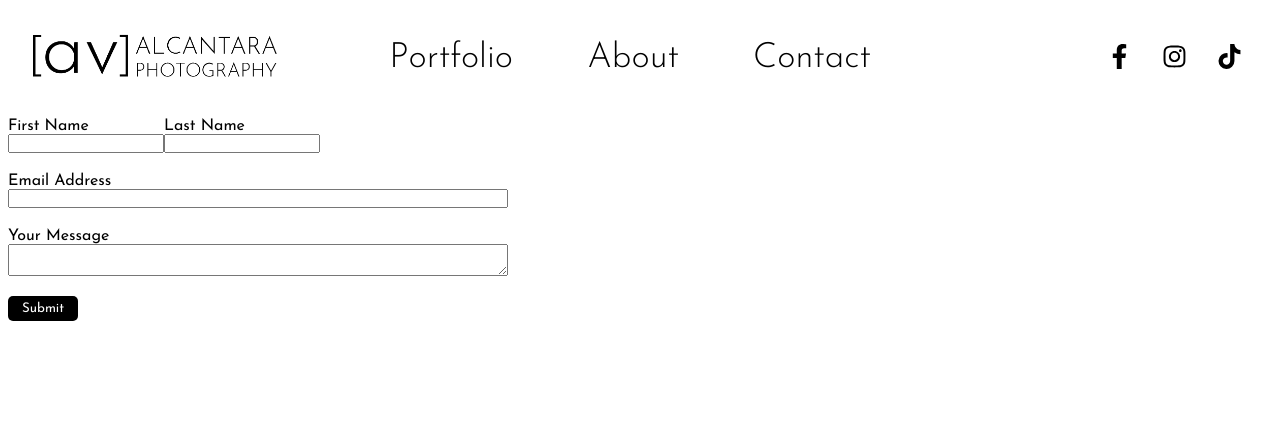
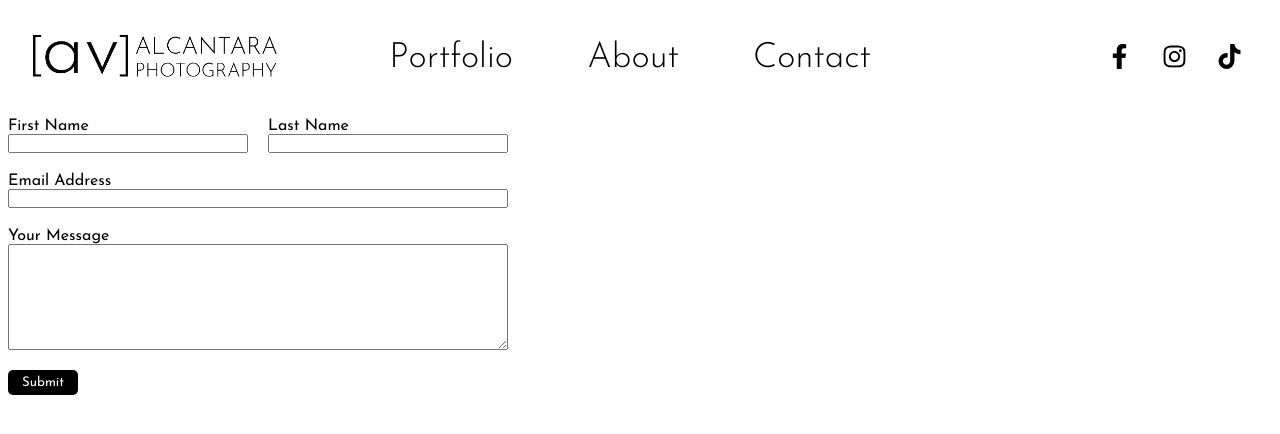
Before and after one commit to adamalcantara/avalcantaraphotography, a React (Create React App) app: page /contact in a window 1280 px wide. Shown: the top 434 px of the page. Built offline with nearby package versions, Linux system fonts and the light colour scheme.

Commit message:
Additional styling for form

```diff
--- a/src/Components/ContactForm/ContactForm.css
+++ b/src/Components/ContactForm/ContactForm.css
@@ -7,16 +7,19 @@
 #nameInput {
     display: flex;
     margin-bottom: 20px;
+    justify-content: space-between;
 }
 
 #firstNameInput {
     display: flex;
     flex-direction: column;
+    width: 48%;
 }
 
 #lastNameInput {
     display: flex;
     flex-direction: column;
+    width: 48%;
 }
 
 #email {
@@ -25,6 +28,7 @@
 
 #message {
     margin-bottom: 20px;
+    height: 100px;
 }
 
 #contactSubmit {
```
